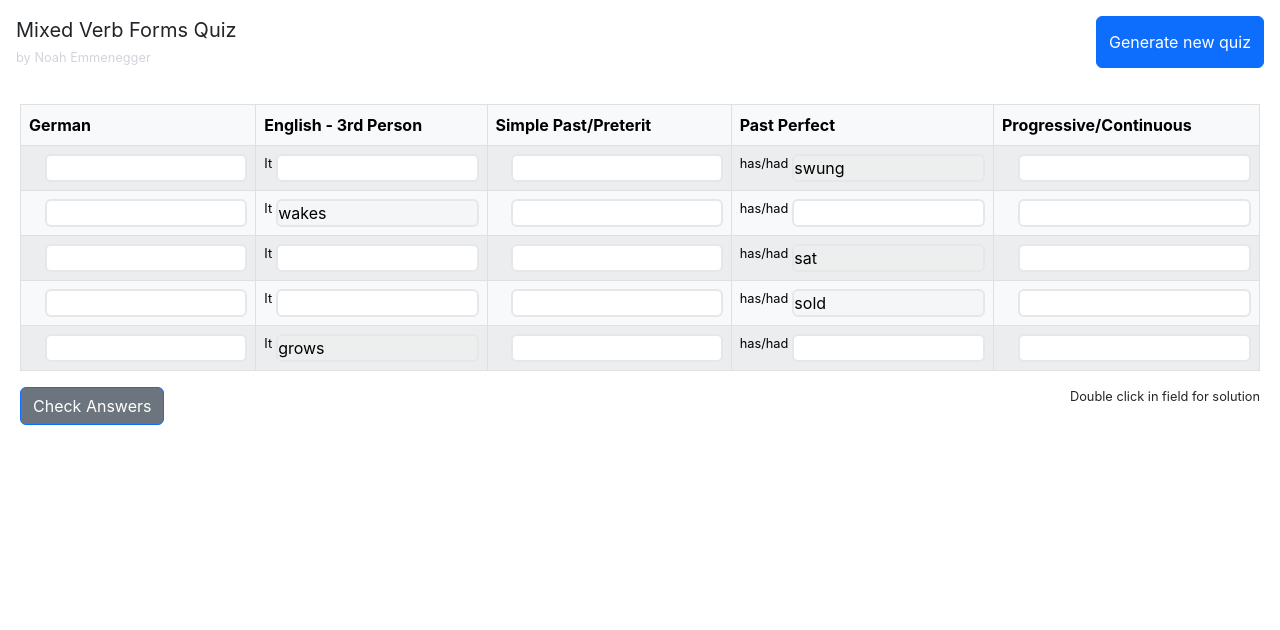
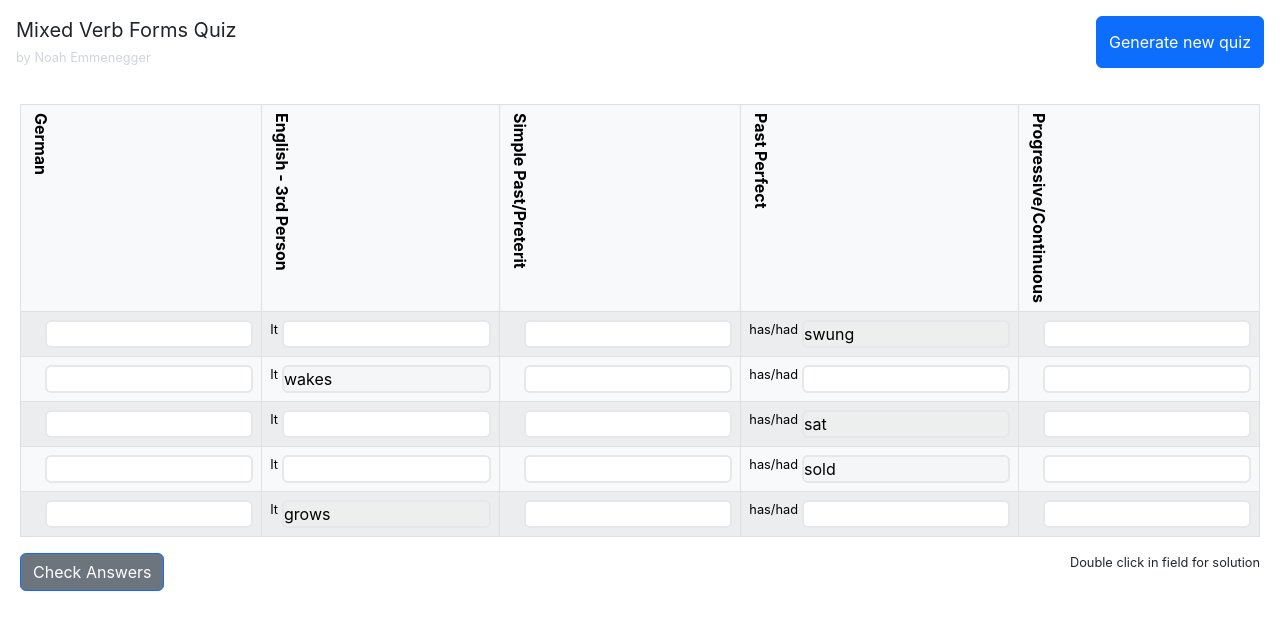
Before and after one commit to NoahEmmenegger/englisch-verb-quiz, a React (Create React App) app: page / in a window 1280 px wide. Shown: the top 630 px of the page. Built offline with nearby package versions, Linux system fonts and the light colour scheme.

Commit message:
test vertical

```diff
--- a/src/index.css
+++ b/src/index.css
@@ -9,6 +9,11 @@ body {
 code {
     font-family: source-code-pro, Menlo, Monaco, Consolas, 'Courier New', monospace;
 }
+
+table th {
+    writing-mode: vertical-rl;
+}
+
 @media screen and (max-width: 600px) {
     table th {
         writing-mode: vertical-rl;
```
